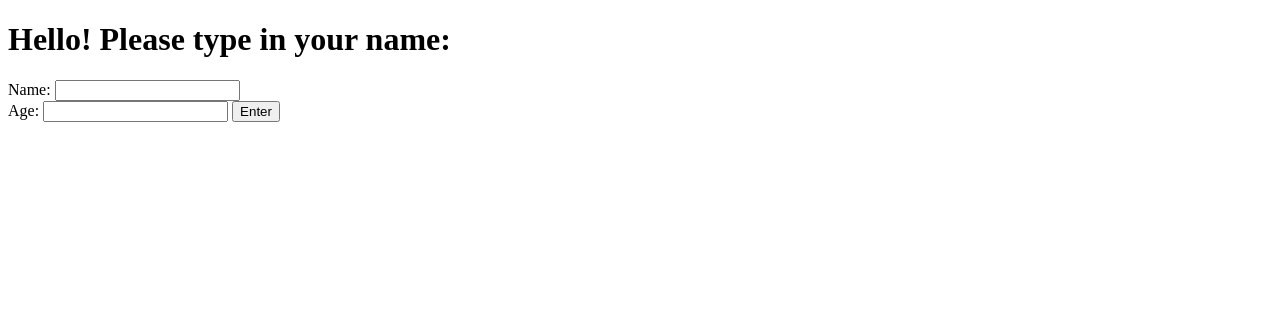
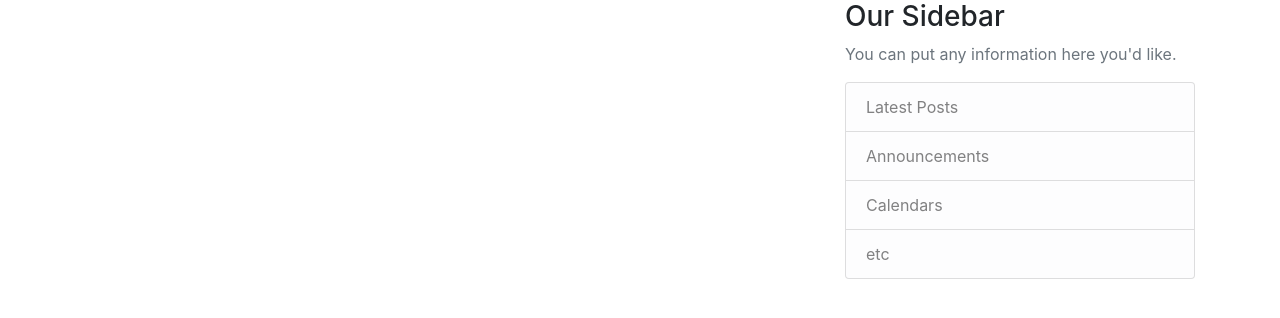
Before and after one commit to marstangg/Digitalblog, a Flask app: page /home in a window 1280 px wide. Shown: the top 318 px of the page. Run offline with Flask 2, Linux system fonts and the light colour scheme; some libraries are stand-ins or nearby versions.

Commit message:
html layouts added

```diff
--- /dev/null
+++ b/.c9/metadata/environment/templates/about.html
@@ -0,0 +1 @@
+{"filter":false,"title":"about.html","tooltip":"/templates/about.html","undoManager":{"mark":2,"position":2,"stack":[[{"start":{"row":0,"column":0},"end":{"row":2,"column":22},"action":"insert","lines":["{% extends \"layout.html\" %} {% block content %}","About Page","{% endblock content %}"],"id":1}],[{"start":{"row":0,"column":0},"end":{"row":2,"column":22},"action":"remove","lines":["{% extends \"layout.html\" %} {% block content %}","About Page","{% endblock content %}"],"id":2}],[{"start":{"row":0,"column":0},"end":{"row":3,"column":22},"action":"insert","lines":["{% extends \"layout.html\" %}","{% block content %}","    <h1>About Page</h1>","{% endblock content %}"],"id":3}]]},"ace":{"folds":[],"scrolltop":0,"scrollleft":0,"selection":{"start":{"row":3,"column":22},"end":{"row":3,"column":22},"isBackwards":false},"options":{"guessTabSize":true,"useWrapMode":false,"wrapToView":true},"firstLineState":0},"timestamp":1566596203740,"hash":"d913553e2f7b16106b7e4d4c97ea6dd043f3b244"}
--- a/run.py
+++ b/run.py
@@ -6,8 +6,12 @@ import os
 app = Flask(__name__)
 
 @app.route('/home')
-def foobar():
+def home():
     return render_template("home.html")
+
+@app.route('/about')
+def about():
+    return render_template("about.html")
 
 @app.route('/greet_the_person', methods=['POST'])
 def process_form():
--- /dev/null
+++ b/templates/about.html
@@ -0,0 +1,4 @@
+{% extends "layout.html" %}
+{% block content %}
+    <h1>About Page</h1>
+{% endblock content %}
--- a/templates/home.html
+++ b/templates/home.html
@@ -1,20 +1,15 @@
-<!DOCTYPE html>
-<html lang="en">
-<head>
-    <meta charset="UTF-8">
-    <meta name="viewport" content="width=device-width, initial-scale=1.0">
-    <meta http-equiv="X-UA-Compatible" content="ie=edge">
-    <title>Document</title>
-</head>
-<body>
-    <h1>Hello! Please type in your name:</h1>
-    <form method="post" action="greet_the_person">
-        <label>Name:</label>
-        <input type="text" name="person_name"></input>
-        <br/>
-        <label>Age:</label>
-        <input type="text" name="age"></input>
-        <input type="submit" value="Enter"></input>
-    </form>
-</body>
-</html>
+{% extends "layout.html" %}
+{% block content %}
+    {% for post in posts %}
+        <article class="media content-section">
+          <div class="media-body">
+            <div class="article-metadata">
+              <a class="mr-2" href="#">{{ post.author }}</a>
+              <small class="text-muted">{{ post.date_posted }}</small>
+            </div>
+            <h2><a class="article-title" href="#">{{ post.title }}</a></h2>
+            <p class="article-content">{{ post.content }}</p>
+          </div>
+        </article>
+    {% endfor %}
+{% endblock content %}
--- /dev/null
+++ b/templates/layout.html
@@ -0,0 +1,69 @@
+<!DOCTYPE html>
+<html>
+<head>
+    <!-- Required meta tags -->
+    <meta charset="utf-8">
+    <meta name="viewport" content="width=device-width, initial-scale=1, shrink-to-fit=no">
+
+    <!-- Bootstrap CSS -->
+    <link rel="stylesheet" href="https://maxcdn.bootstrapcdn.com/bootstrap/4.0.0/css/bootstrap.min.css" integrity="sha384-Gn5384xqQ1aoWXA+058RXPxPg6fy4IWvTNh0E263XmFcJlSAwiGgFAW/dAiS6JXm" crossorigin="anonymous">
+
+    <link rel="stylesheet" type="text/css" href="{{ url_for('static', filename='main.css') }}">
+
+    {% if title %}
+        <title>Flask Blog - {{ title }}</title>
+    {% else %}
+        <title>Flask Blog</title>
+    {% endif %}
+</head>
+<body>
+    <header class="site-header">
+      <nav class="navbar navbar-expand-md navbar-dark bg-steel fixed-top">
+        <div class="container">
+          <a class="navbar-brand mr-4" href="/">Flask Blog</a>
+          <button class="navbar-toggler" type="button" data-toggle="collapse" data-target="#navbarToggle" aria-controls="navbarToggle" aria-expanded="false" aria-label="Toggle navigation">
+            <span class="navbar-toggler-icon"></span>
+          </button>
+          <div class="collapse navbar-collapse" id="navbarToggle">
+            <div class="navbar-nav mr-auto">
+              <a class="nav-item nav-link" href="/">Home</a>
+              <a class="nav-item nav-link" href="/about">About</a>
+            </div>
+            <!-- Navbar Right Side -->
+            <div class="navbar-nav">
+              <a class="nav-item nav-link" href="/login">Login</a>
+              <a class="nav-item nav-link" href="/register">Register</a>
+            </div>
+          </div>
+        </div>
+      </nav>
+    </header>
+    <main role="main" class="container">
+      <div class="row">
+        <div class="col-md-8">
+          {% block content %}{% endblock %}
+        </div>
+        <div class="col-md-4">
+          <div class="content-section">
+            <h3>Our Sidebar</h3>
+            <p class='text-muted'>You can put any information here you'd like.
+              <ul class="list-group">
+                <li class="list-group-item list-group-item-light">Latest Posts</li>
+                <li class="list-group-item list-group-item-light">Announcements</li>
+                <li class="list-group-item list-group-item-light">Calendars</li>
+                <li class="list-group-item list-group-item-light">etc</li>
+              </ul>
+            </p>
+          </div>
+        </div>
+      </div>
+    </main>
+
+
+    <!-- Optional JavaScript -->
+    <!-- jQuery first, then Popper.js, then Bootstrap JS -->
+    <script src="https://code.jquery.com/jquery-3.2.1.slim.min.js" integrity="sha384-KJ3o2DKtIkvYIK3UENzmM7KCkRr/rE9/Qpg6aAZGJwFDMVNA/GpGFF93hXpG5KkN" crossorigin="anonymous"></script>
+    <script src="https://cdnjs.cloudflare.com/ajax/libs/popper.js/1.12.9/umd/popper.min.js" integrity="sha384-ApNbgh9B+Y1QKtv3Rn7W3mgPxhU9K/ScQsAP7hUibX39j7fakFPskvXusvfa0b4Q" crossorigin="anonymous"></script>
+    <script src="https://maxcdn.bootstrapcdn.com/bootstrap/4.0.0/js/bootstrap.min.js" integrity="sha384-JZR6Spejh4U02d8jOt6vLEHfe/JQGiRRSQQxSfFWpi1MquVdAyjUar5+76PVCmYl" crossorigin="anonymous"></script>
+</body>
+</html>
```
Also changed, not shown: .c9/metadata/environment/templates/home.html (+1 -1 lines), .c9/metadata/environment/templates/layout.html (added, +1 -0 lines), .c9/metadata/environment/run.py, 3 other files.
